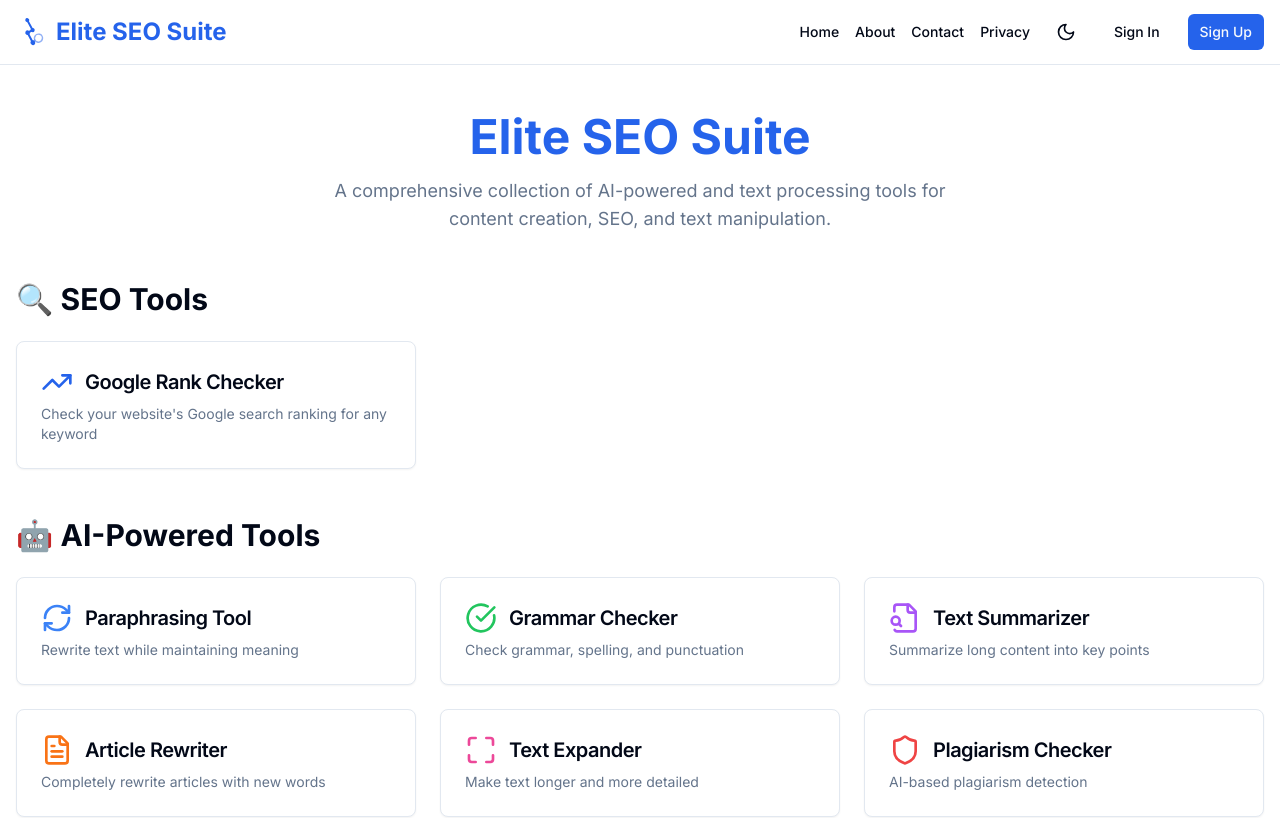
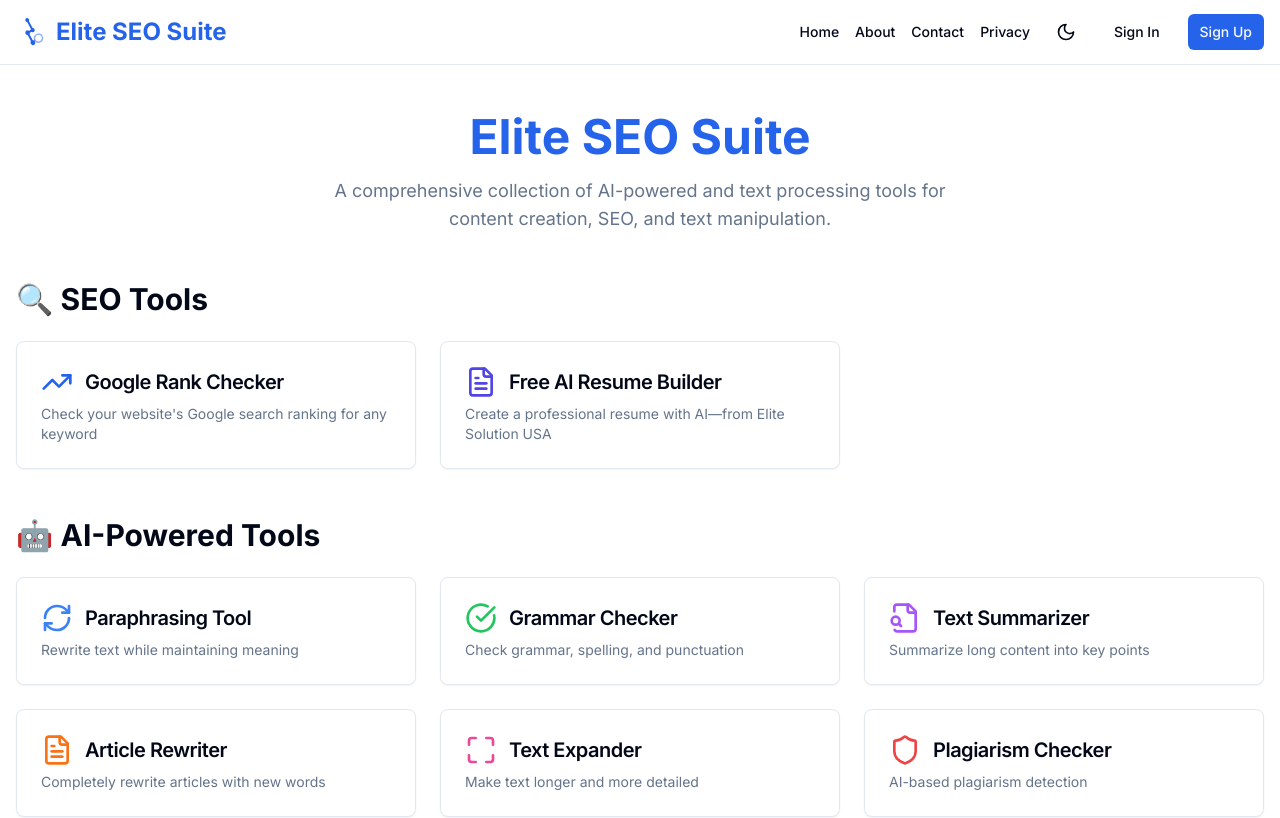
Before and after one commit to codewithmutahir/eliteseotools, a Next.js app: page / in a window 1280 px wide. Shown: the top 818 px of the page. Built offline with nearby package versions, Linux system fonts and the light colour scheme; no server answers.

Commit message:
Add Free AI Resume Builder tool to page

```diff
--- a/app/page.tsx
+++ b/app/page.tsx
@@ -47,6 +47,14 @@
     href: "/tools/google-rank-checker",
     icon: TrendingUp,
     color: "text-blue-600",
+  },
+  {
+    name: "Free AI Resume Builder",
+    description: "Create a professional resume with AI—from Elite Solution USA",
+    href: "https://resumebuilder.elitesolutionusa.com/",
+    external: true,
+    icon: FileText,
+    color: "text-indigo-600",
   },
 ]
 
@@ -351,7 +359,12 @@
           >
             {seoTools.map((tool) => (
               <motion.div key={tool.href} variants={item}>
-                <Link href={tool.href}>
+                <Link
+                  href={tool.href}
+                  {...("external" in tool && tool.external
+                    ? { target: "_blank", rel: "noopener noreferrer" }
+                    : {})}
+                >
                   <Card className="h-full hover:shadow-lg transition-all duration-300 hover:scale-105 cursor-pointer">
                     <CardHeader>
                       <div className="flex items-center space-x-3">
```
